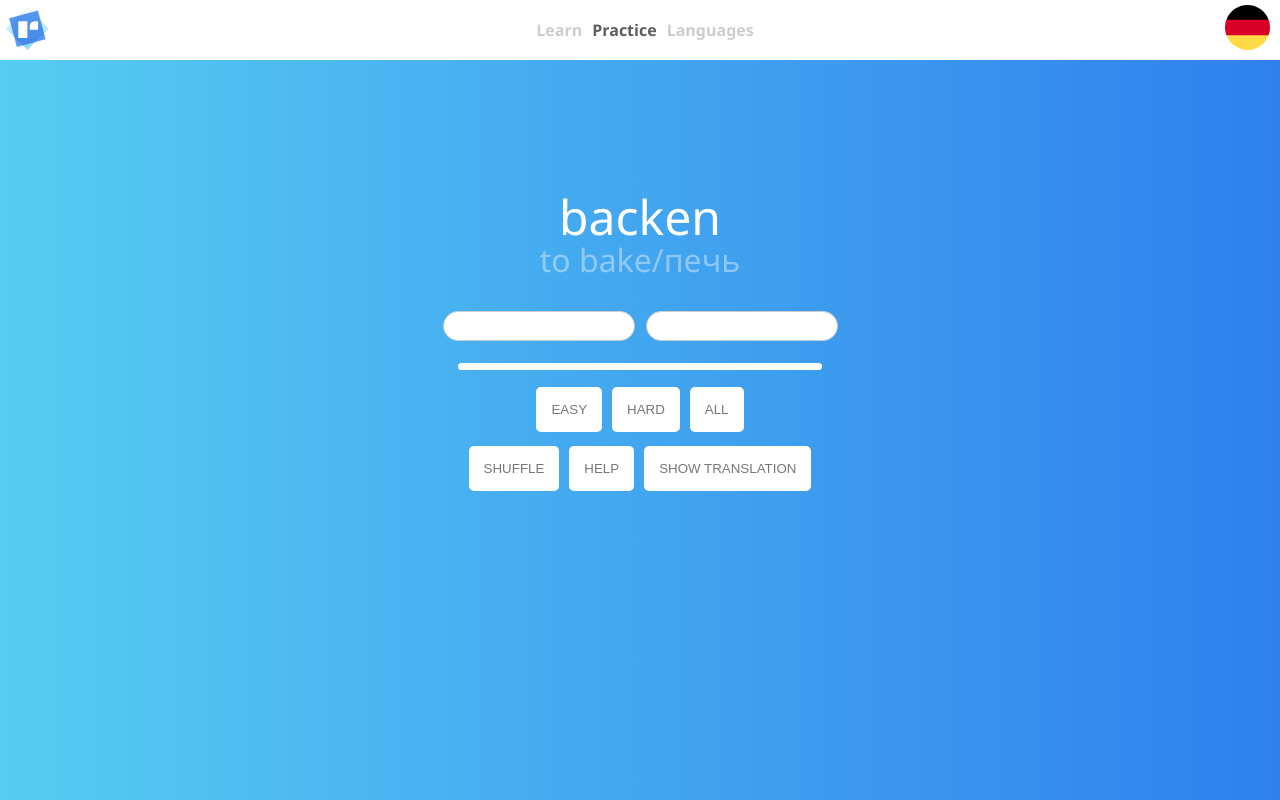
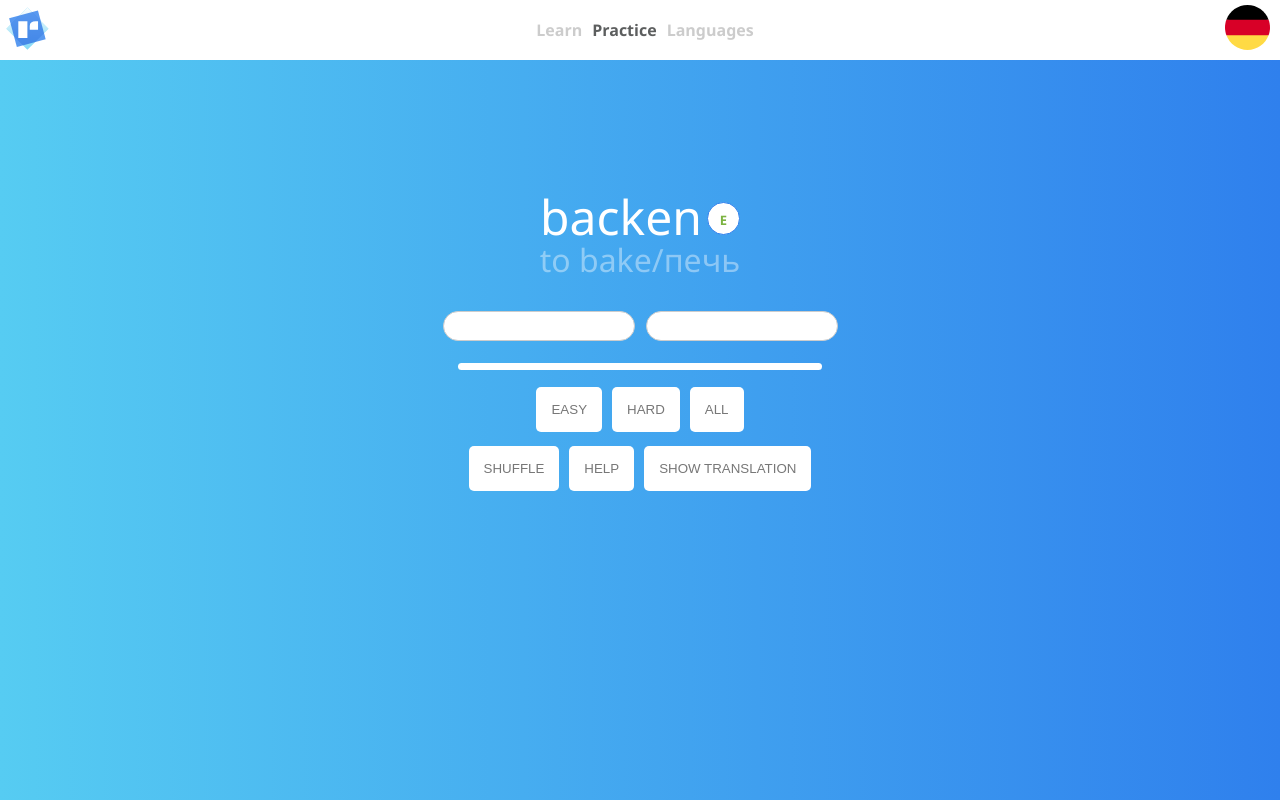
Before and after one commit to d-ivashchuk/irregio-react, a React (Create React App) app: page /practice in a window 1280 px wide. Built offline with nearby package versions, Linux system fonts and the light colour scheme.

Commit message:
add difficulty label

```diff
--- /dev/null
+++ b/src/components/DifficultyLabel/DifficultyLabel.tsx
@@ -0,0 +1,36 @@
+import * as React from "react";
+import styled from "../../theme/styled-components";
+
+interface IProps {
+  frequency?: string;
+}
+interface IDifficultyLabelProps {
+  frequency?: string;
+}
+
+const StyledDifficultyLabel = styled.div<IDifficultyLabelProps>`
+  position: relative;
+  top: 2px;
+  border-radius: 50%;
+  width: 15px;
+  height: 15px;
+  padding: 8px;
+  background: #fff;
+  border: 1px solid #2f80ed;
+  color: ${props => (props.frequency === "frequent" ? "#7CB342" : "#d32f2f")};
+  text-align: center;
+  font-size: 13px;
+  font-weight: bold;
+  margin-left: 5px;
+`;
+
+class DifficultyLabel extends React.Component<IProps, {}> {
+  public render() {
+    return (
+      <StyledDifficultyLabel frequency={this.props.frequency}>
+        {this.props.frequency === "frequent" ? "E" : "H"}
+      </StyledDifficultyLabel>
+    );
+  }
+}
+export default DifficultyLabel;
--- a/src/components/Home/Home.tsx
+++ b/src/components/Home/Home.tsx
@@ -35,6 +35,7 @@ const LinkContainer = styled.div`
     &:hover {
       background: white;
       color: #56ccf2;
+      transition: all 0.3s;
     }
   }
 `;
@@ -47,7 +48,7 @@ class Home extends React.Component<{}> {
         <Title />
         <StyledInfo>
           Irreg.io is designed to help you with learning foreign irregular verbs
-          and mastering them with the help of powerful yet simple tool.
+          and mastering them with the help of powerful yet simple tool
         </StyledInfo>
         <LinkContainer>
           <NavLink to="/practice">practice</NavLink>
--- a/src/components/InputBlock/InputBlock.tsx
+++ b/src/components/InputBlock/InputBlock.tsx
@@ -27,6 +27,9 @@ const StyledInputBlock = styled.div`
     text-align: center;
     font-size: 2vh;
     color: rgba(94, 94, 94, 0.8);
+    &::placeholder {
+      color: #ccc;
+    }
   }
 `;
 
--- a/src/components/Languages/Languages.tsx
+++ b/src/components/Languages/Languages.tsx
@@ -34,6 +34,7 @@ const StyledLanguages = styled.div`
     &:hover {
       background: white;
       color: #56ccf2;
+      transition: all 0.3s;
     }
   }
 `;
@@ -60,7 +61,7 @@ class Home extends React.Component<{}> {
           <img src={uk} alt="british flag icon" />
         </IconContainer>
         <h3>Feel free to contact us if you want to request a new language</h3>
-        <a href="mailto:dimitri.ivashchuk@m">Contact</a>
+        <a href="mailto:dimitri.ivashchuk@gmail.com">Contact</a>
       </StyledLanguages>
     );
   }
--- a/src/components/Learn/Learn.tsx
+++ b/src/components/Learn/Learn.tsx
@@ -1,5 +1,7 @@
 import * as React from "react";
 import styled from "../../theme/styled-components";
+
+import DifficultyLabel from "../../components/DifficultyLabel/DifficultyLabel";
 
 interface IProps {
   progress?: number;
@@ -27,7 +29,10 @@ const StyledLearn = styled.div`
 `;
 
 const StyledInfinitive = styled.div`
+  display: flex;
+  align-items: center;
   font-size: 3rem;
+  justify-content: center;
 `;
 
 const StyledFormContainer = styled.div`
@@ -58,6 +63,7 @@ const StyledTranslation = styled.div`
   color: #f0f0f0;
   opacity: 0.4;
 `;
+
 class Learn extends React.Component<IProps> {
   public render() {
     const {
@@ -67,11 +73,16 @@ class Learn extends React.Component<IProps> {
       translationRus,
       translationEn,
       showTranslation,
-      isCompleted
+      isCompleted,
+      frequency
     } = this.props;
     return (
       <StyledLearn>
-        <StyledInfinitive>{infinitive}</StyledInfinitive>
+        <StyledInfinitive>
+          {infinitive}
+          <DifficultyLabel frequency={frequency} />
+        </StyledInfinitive>
+
         <StyledFormContainer>
           <StyledForm>{pastTense}</StyledForm>
           <StyledForm>{presentPerfect}</StyledForm>
--- a/src/components/Practice/Practice.tsx
+++ b/src/components/Practice/Practice.tsx
@@ -2,6 +2,8 @@ import * as React from "react";
 import styled from "../../theme/styled-components";
 
 import Congratulations from "../Congratulations/Congratulations";
+
+import DifficultyLabel from "../DifficultyLabel/DifficultyLabel";
 
 interface IProps {
   progress?: number;
@@ -10,7 +12,7 @@ interface IProps {
   presentPerfect?: string;
   translationRus?: string;
   translationEn?: string;
-  frequency: string;
+  frequency?: string;
   showTranslation: boolean;
   isCompleted: boolean;
   reset?: () => void;
@@ -30,7 +32,10 @@ const StyledPractice = styled.div`
   }
 `;
 const StyledInfinitive = styled.div`
+  display: flex;
+  align-items: center;
   font-size: 3rem;
+  justify-content: center;
 `;
 
 const StyledTranslation = styled.div`
@@ -75,7 +80,8 @@ class Learn extends React.Component<IProps> {
       isCompleted,
       hintsTaken,
       filter,
-      reset
+      reset,
+      frequency
     } = this.props;
     return (
       <StyledPractice>
@@ -86,7 +92,10 @@ class Learn extends React.Component<IProps> {
           </React.Fragment>
         ) : (
           <React.Fragment>
-            <StyledInfinitive>{infinitive}</StyledInfinitive>
+            <StyledInfinitive>
+              {infinitive}
+              <DifficultyLabel frequency={frequency} />
+            </StyledInfinitive>
             {showTranslation ? (
               <StyledTranslation>
                 {translationEn}/{translationRus}
--- a/src/containers/App/App.tsx
+++ b/src/containers/App/App.tsx
@@ -194,7 +194,7 @@ class App extends React.Component<{}, IState> {
   };
   public handleHelp = () => {
     if (
-      this.state.pastFormHint !==
+      this.state.currentPastForm !==
       this.state.filteredVerbs[this.state.progress].pastTense
     ) {
       if (this.refOne) {
```
